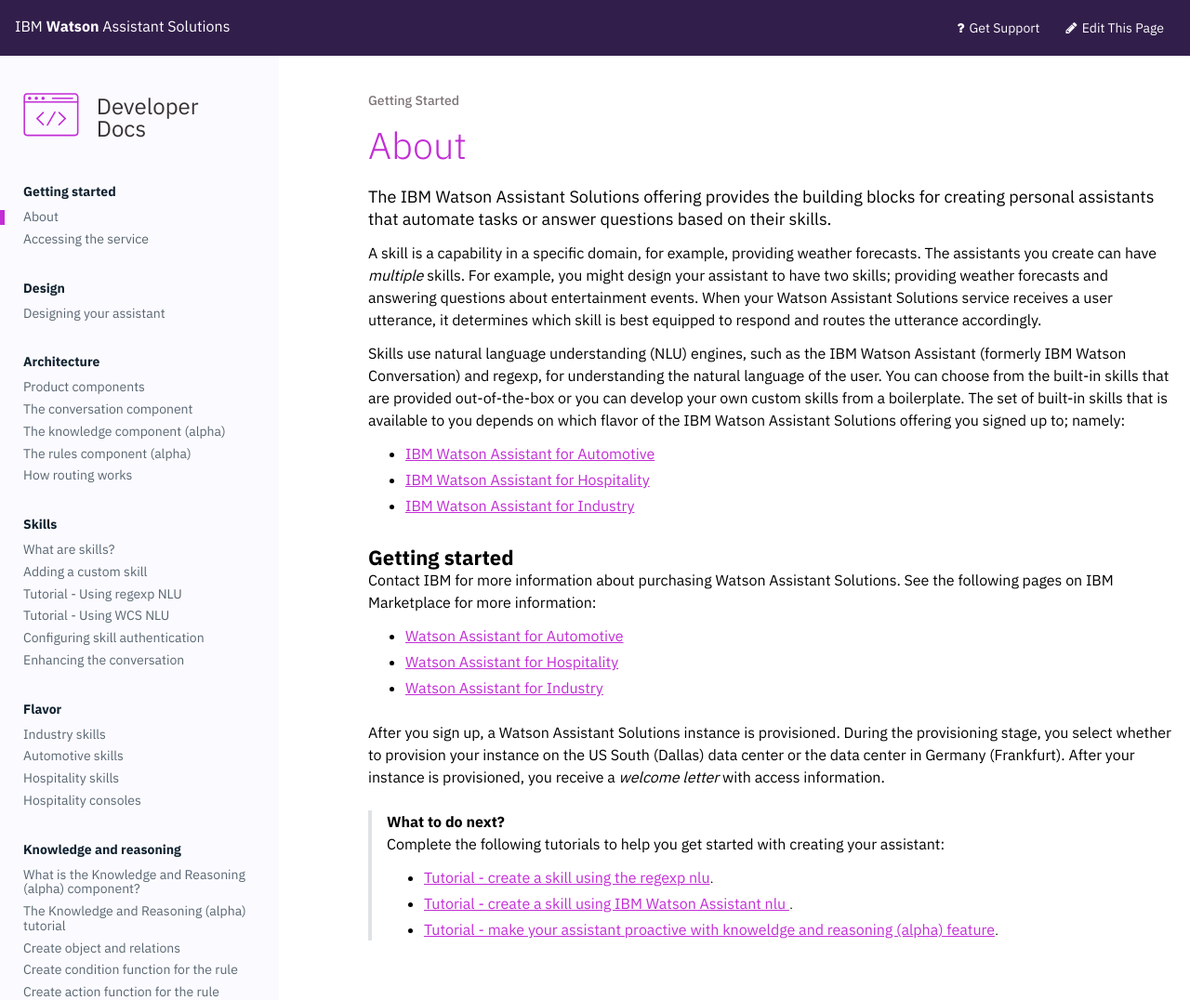
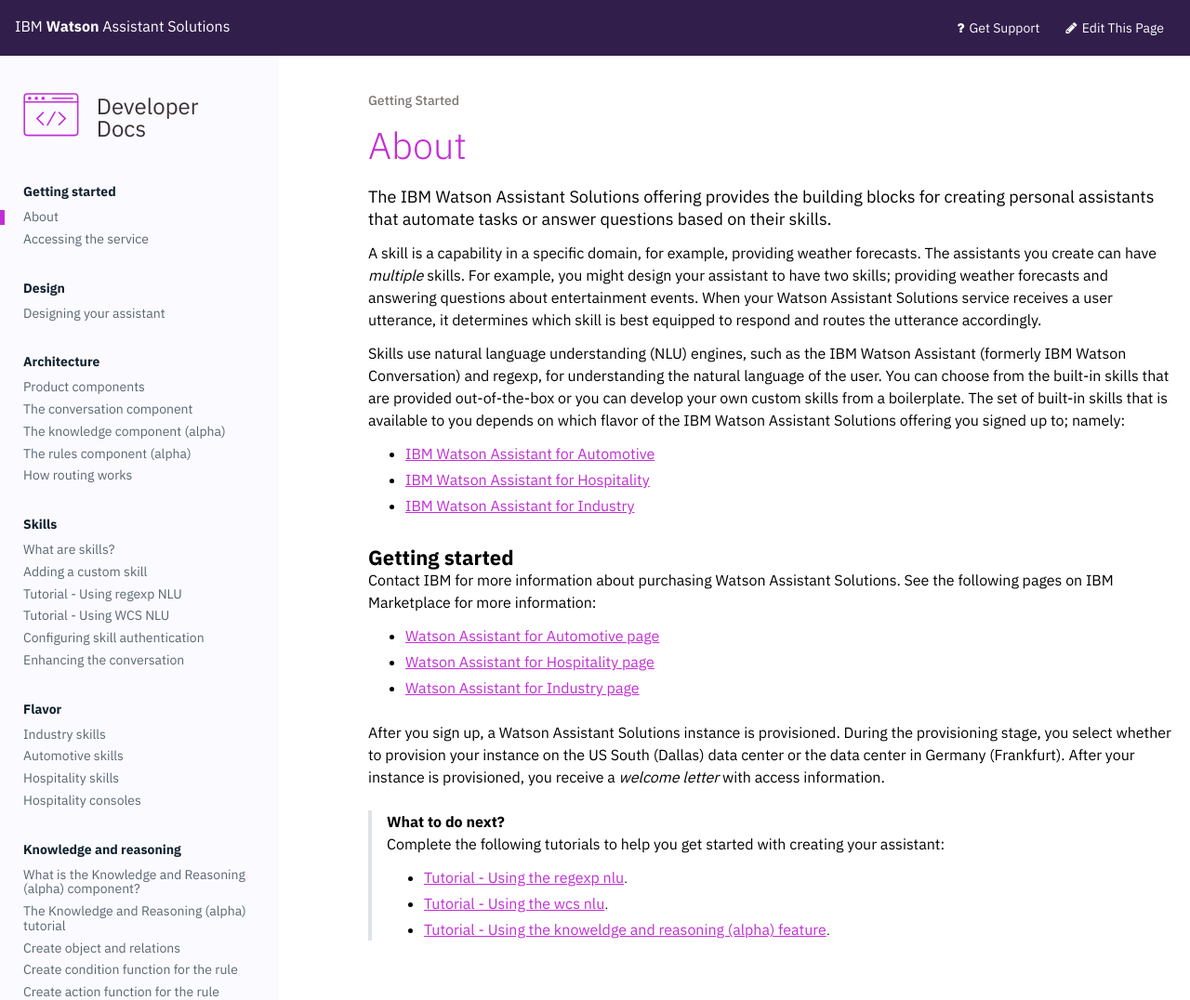
Before and after one commit to Watson-Personal-Assistant/developer, a Jekyll site: the page built from _content/get-started/get-started.md, in a window 1280 px wide. Shown: the whole page at 93% size. Built offline with Jekyll 4.4.1, drawn with Linux system fonts in a browser that asks for light colours.

Commit message:
link titles

```diff
--- a/_content/get-started/get-started.md
+++ b/_content/get-started/get-started.md
@@ -14,15 +14,15 @@
 
 ### Getting started
 Contact IBM for more information about purchasing Watson Assistant Solutions. See the following pages on IBM Marketplace for more information:
-- [Watson Assistant for Automotive](https://www.ibm.com/us-en/marketplace/watson-assistant-for-automotive/purchase#product-header-to)
-- [Watson Assistant for Hospitality](https://www.ibm.com/us-en/marketplace/watson-assistant-for-hospitality/purchase#product-header-top)
-- [Watson Assistant for Industry](https://www.ibm.com/us-en/marketplace/watson-assistant-for-industry/purchase#product-header-top)
+- [Watson Assistant for Automotive page](https://www.ibm.com/us-en/marketplace/watson-assistant-for-automotive/purchase#product-header-to)
+- [Watson Assistant for Hospitality page](https://www.ibm.com/us-en/marketplace/watson-assistant-for-hospitality/purchase#product-header-top)
+- [Watson Assistant for Industry page](https://www.ibm.com/us-en/marketplace/watson-assistant-for-industry/purchase#product-header-top)
 
 <br>
 After you sign up, a Watson Assistant Solutions instance is provisioned.  During the provisioning stage, you select whether to provision your instance on the US South (Dallas) data center or the data center in Germany (Frankfurt). After your instance is provisioned, you receive a _welcome letter_ with access information.
 
 > **What to do next?**<br/>
 Complete the following tutorials to help you get started with creating your assistant:
-* [Tutorial - create a skill using the  regexp nlu]({{site.baseurl}}/skill/create_custom_skill).
-* [Tutorial - create a skill using IBM Watson Assistant nlu ]({{site.baseurl}}/skill/using-wcs).
-* [Tutorial - make your assistant proactive with knoweldge and reasoning (alpha) feature]({{site.baseurl}}/knowledge/about-tutorial).
+* [Tutorial - Using the regexp nlu]({{site.baseurl}}/skill/create_custom_skill).
+* [Tutorial - Using the wcs nlu]({{site.baseurl}}/skill/using-wcs).
+* [Tutorial - Using the knoweldge and reasoning (alpha) feature]({{site.baseurl}}/knowledge/about-tutorial).
```
